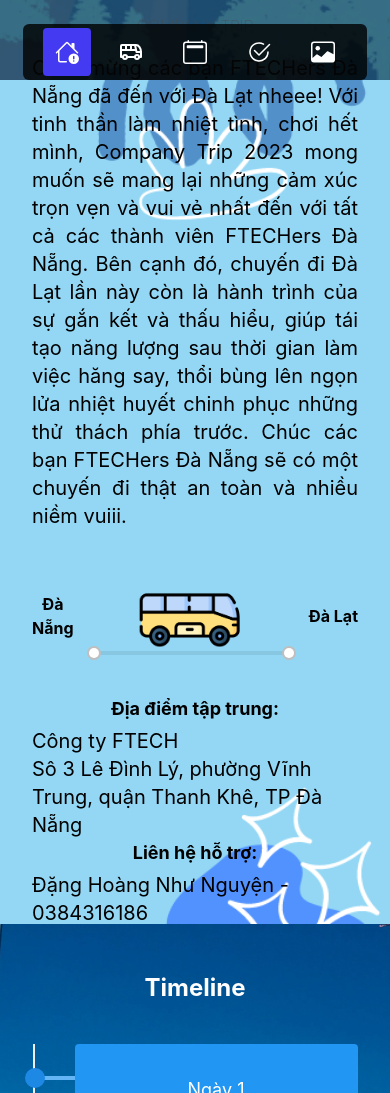
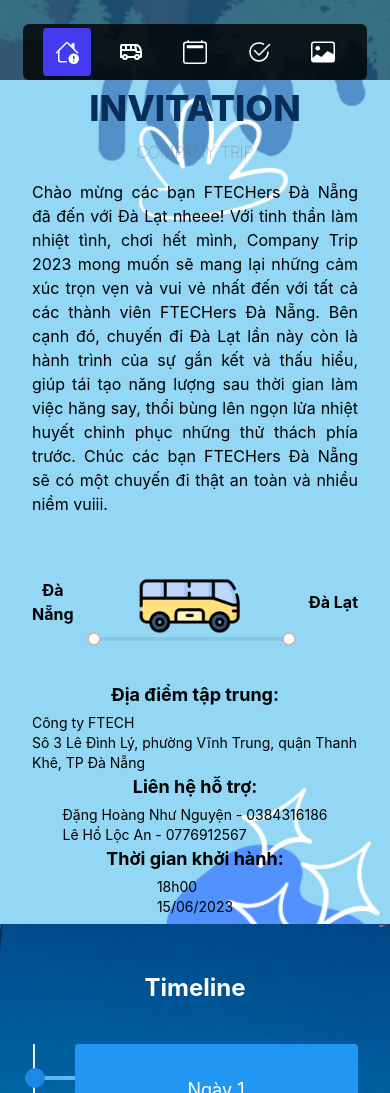
Before and after one commit to GaryHuu/loc-an, a React (Vite) app: page / in a window 390 px wide. Shown: the part 764-1857 px from the top of the page. Built offline with nearby package versions, Linux system fonts and the light colour scheme.

Commit message:
fix: fix bug font size in mobile device

```diff
--- a/src/pages/home/SessionCalendar.tsx
+++ b/src/pages/home/SessionCalendar.tsx
@@ -8,11 +8,17 @@ import CustomModal from '../../components/Modal/CustomModal';
 
 const firstDay = [
   {
+    time: "16h00 (15/06)",
+    content: "Nghỉ ngơi sớm chuẩn bị khởi hành",
+  }, {
+    time: "18h00 (15/06)",
+    content: "Lên đường đến Đà Lạt"
+  }, {
     time: "6h00",
     content: "Đến Đà Lạt",
   }, {
     time: "6h00 - 8h00",
-    content: "Ăn uống buffet tại khách sạn và nghỉ ngơi",
+    content: "Ăn uống buffet tại khách sạn và nghỉ ngơi tại sảnh khách sạn",
   }, {
     time: "8h00 - 11h00",
     content: "Tham quan SamtenHills",
@@ -112,10 +118,10 @@ export default function SessionCalendar() {
               {
                 datePopup.map((e) =>
                   <li className="flex">
-                    <p className="timer w-2/5 text-primary text-lg font-bold">
+                    <p className="timer w-6/12 text-primary text-lg font-bold">
                       {e.time}
                     </p>
-                    <p className="timer w-3/5 text-primary text-lg font-medium">
+                    <p className="timer w-6/12 text-primary text-lg font-medium">
                       {e.content}
                     </p>
                   </li>
@@ -188,10 +194,9 @@ export default function SessionCalendar() {
                 </div>
               </div>
             </div>
-            <h3 className="text-center text-white lg:py-2 pt-12 text-2xl">
+            <h3 className="text-center text-white lg:text-2xl sm:text-sm text-base py-2">
               <p><b>Note: </b></p>
-              <p>1. Vì khởi hành sớm nên sáng chiều ngày 15/6 mọi người sẽ được về sớm vào lúc 16h00 nhée</p>
-              <p>2. Vì chuyến đi sẽ về trễ nên mọi người sẽ được <b>nghỉ vào sáng ngày tiếp theo
+              <p>Vì chuyến đi sẽ về trễ nên mọi người sẽ được <b>nghỉ vào sáng ngày tiếp theo
               (19/6)</b> mà vẫn được nhận lương nhée</p>
             </h3>
           </div>
--- a/src/pages/home/SessionCheckList.tsx
+++ b/src/pages/home/SessionCheckList.tsx
@@ -92,7 +92,7 @@ export default function SessionCheckList() {
             COMPANY TRIP
           </p>
           <div className='flex justify-center lg:px-32 my-2'>
-            <p className='text-center text-xl'>
+            <p className='text-center lg:text-xl sm:text-sm text-base'>
               {' '}
               Để không phải lo lắng vì quên đồ khi đi du lịch, các bạn FTECHers
               nên chuẩn bị ngay một check-list các đồ dùng cần thiết cho cả
@@ -107,7 +107,7 @@ export default function SessionCheckList() {
                   key={e.id}
                   className='item-check lg:w-1/6 sm:w-1/3 w-1/2 flex mt-2'
                 >
-                  <Checkbox className='text-start text-xl'>{e.name}</Checkbox>
+                  <Checkbox className='text-start lg:text-xl sm:text-sm text-base align-middle'>{e.name}</Checkbox>
                 </div>
               )
             })}
--- a/src/pages/home/SessionSecondPage.tsx
+++ b/src/pages/home/SessionSecondPage.tsx
@@ -75,7 +75,7 @@ export default function SessionSecondPage() {
             COMPANY TRIP
           </p>
           <div className='flex justify-center lg:px-32' ref={titleElement}>
-            <p className='text-justify my-2 text-xl'>
+            <p className='text-justify my-2 lg:text-xl sm:text-sm text-base'>
               {' '}
               Chào mừng các bạn FTECHers Đà Nẵng đã đến với Đà Lạt nheee! Với
               tinh thần làm nhiệt tình, chơi hết mình, Company Trip 2023
@@ -123,7 +123,7 @@ export default function SessionSecondPage() {
                 <h3 className='lg:text-2xl font-bold text-lg m-0 text-center mb-1'>
                   Địa điểm tập trung:
                 </h3>
-                <p className='card-content text-start text-xl'>
+                <p className='card-content text-start lg:text-xl sm:text-sm text-sm'>
                   Công ty FTECH
                   <br /> Sô 3 Lê Đình Lý, phường Vĩnh Trung, quận Thanh Khê, TP
                   Đà Nẵng
@@ -135,7 +135,7 @@ export default function SessionSecondPage() {
                 <h3 className='lg:text-2xl font-bold m-0 text-center mb-1 text-lg'>
                   Liên hệ hỗ trợ:{' '}
                 </h3>
-                <p className='card-content text-start text-xl'>
+                <p className='card-content text-start lg:text-xl sm:text-sm text-sm'>
                   Đặng Hoàng Như Nguyện - 0384316186 <br /> Lê Hồ Lộc An -
                   0776912567
                 </p>
@@ -146,7 +146,7 @@ export default function SessionSecondPage() {
                 <h3 className='lg:text-2xl font-bold text-lg m-0 text-center mb-1'>
                   Thời gian khởi hành:
                 </h3>
-                <p className='card-content text-start text-xl'>
+                <p className='card-content text-start lg:text-xl sm:text-sm text-sm'>
                   <p>18h00</p>
                   <p>15/06/2023</p>
                 </p>
```
Also changed, not shown: public/images/footer.png.
